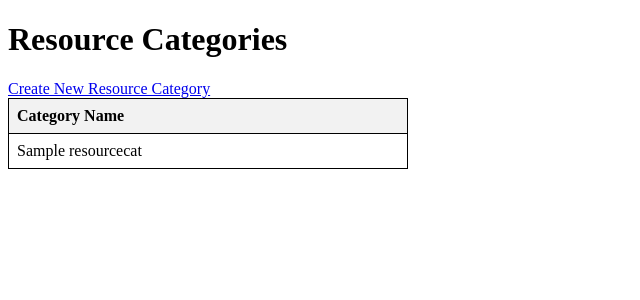
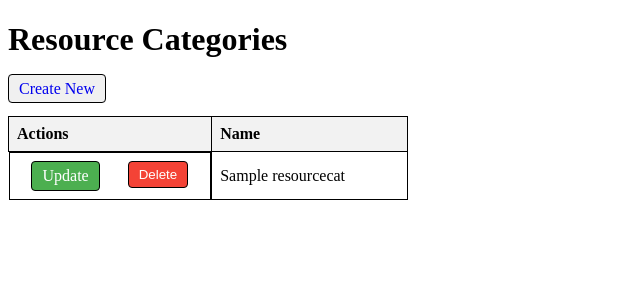
Before and after one commit to FCrescent/DjangoTest_TimberCrops, a Django app: page /resource-category/ in a window 1280 px wide. Shown: the part 46-346 px from the top of the page, without its empty margins (0-640 px from the left). Run offline with Django 4.2, Linux system fonts and the light colour scheme; tables that the repository leaves empty hold one stand-in row (values such as "Sample post").

Commit message:
ResourceCat CRUD : implementation of Delete and Update

```diff
--- a/timber_crops/crops_optimizer/static/crops_optimizer/styles.css
+++ b/timber_crops/crops_optimizer/static/crops_optimizer/styles.css
@@ -49,3 +49,24 @@
     text-decoration: none;
     display: block;
 }
+
+.btn {
+    border: rgb(0, 0, 0) solid 1px;
+    padding: 5px 10px;
+    border-radius: 4px;
+    cursor: pointer;
+    background-color: rgb(240, 240, 240);
+    text-decoration:none;
+}
+
+/* Styles for the Update button */
+.update-button {
+    background-color: #4caf50; /* Green color */
+    color: white;
+}
+
+/* Styles for the Delete button */
+.delete-button {
+    background-color: #f44336; /* Red color */
+    color: white;
+}
--- a/timber_crops/crops_optimizer/templates/resource_cat_list.html
+++ b/timber_crops/crops_optimizer/templates/resource_cat_list.html
@@ -2,17 +2,26 @@
 
 {% block content %}
 <h1>Resource Categories</h1>
-<a href="{% url 'resource_cat_create' %}" class="btn btn-primary">Create New Resource Category</a>
+<a href="{% url 'resource_cat_create' %}" class="btn btn-primary">Create New</a>
+<br><br>
 <table class="styled-table" style="width: 400px">
     <thead>
         <tr>
-            <th>Category Name</th>
+            <th>Actions</th>
+            <th>Name</th>
         </tr>
     </thead>
     <tbody>
-        {% for cat in resource_cat %}
+        {% for category in resource_cat %}
             <tr>
-                <td>{{ cat.name }}</td>
+                <td style="display: flex; justify-content: space-around;">
+                    <a href="{% url 'resource_cat_update' category.pk %}" class="btn update-button">Update</a>
+                    <form method="post" action="{% url 'resource_cat_delete' category.pk %}">
+                        {% csrf_token %}
+                        <button type="submit" class="btn delete-button">Delete</button>
+                    </form>
+                </td>
+                <td>{{ category.name }}</td>
             </tr>
         {% endfor %}
     </tbody>
```
Also changed, not shown: timber_crops/crops_optimizer/templates/resource_cat_form.html (+7 -2 lines).
